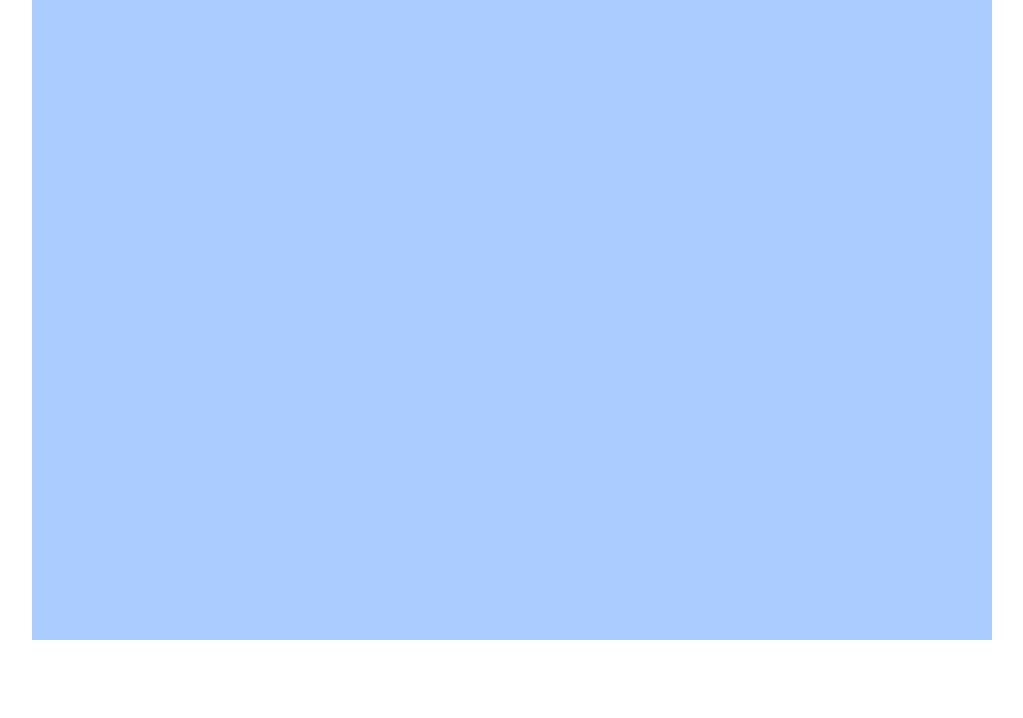
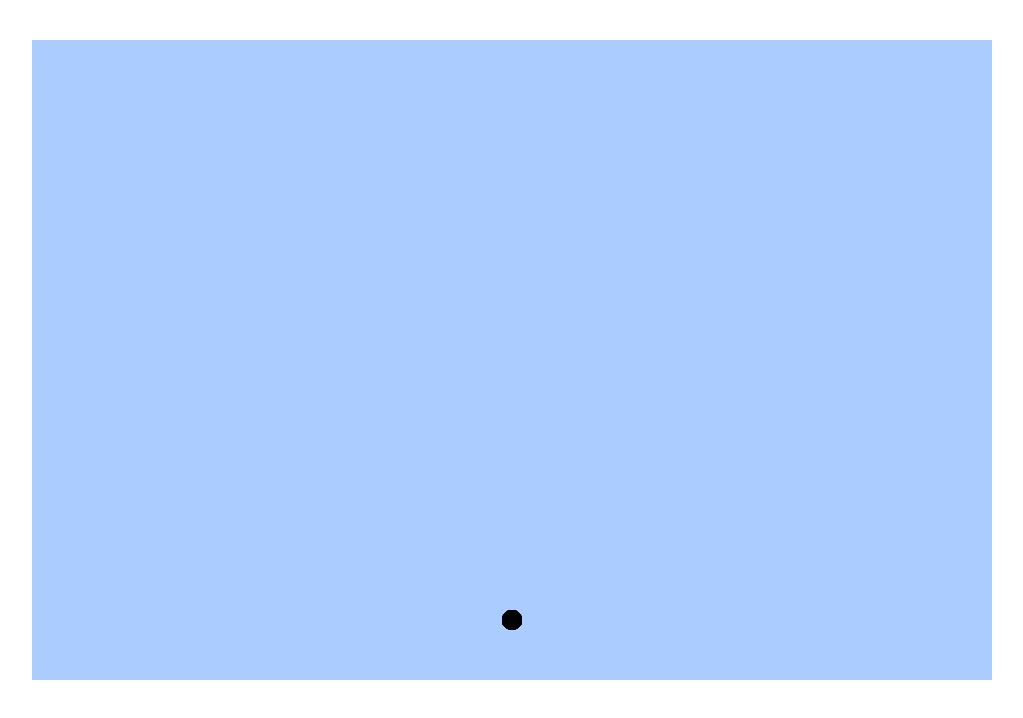
Before and after one commit to arividar/pong, a plain HTML site: page index.html in a window 1280 px wide. Shown: the whole page, without its empty margins (128-1151 px from the left). Drawn offline with Linux system fonts and the light colour scheme.

Commit message:
Draw ball

```diff
--- a/index.html
+++ b/index.html
@@ -6,7 +6,7 @@
     <style>
       * {
         padding: 0;
-        margin: 0;
+        margin: 20px;
       }
       canvas {
         background: #acf;
--- a/static/js/pong.js
+++ b/static/js/pong.js
@@ -1,10 +1,21 @@
 let canvas = document.getElementById("skjarinn");
 let ctx = canvas.getContext("2d");
 
+const drawBall = (x, y, r) => {
+    ctx.beginPath();
+    ctx.arc(x, y, r, 0, Math.PI*2);
+    ctx.fill();
+    ctx.closePath();
+}
+
+let x = canvas.width/2;
+let y = canvas.height-60;
+let r = 10;
+let rd = 1;
+
 const draw = () => {
-    // Do something;
+    drawBall(x, y, r);
     requestAnimationFrame(draw);
-
 }
 
 requestAnimationFrame(draw);
```
